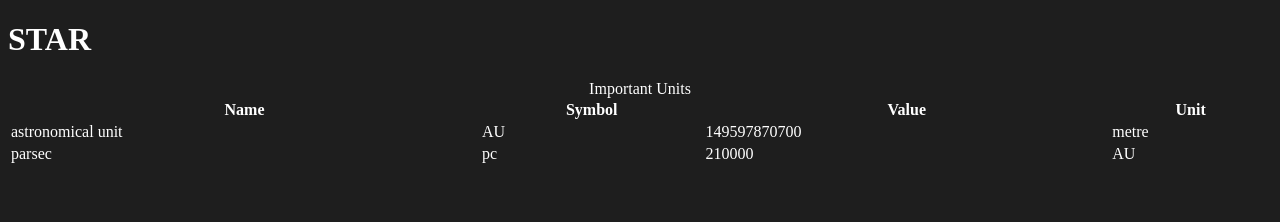
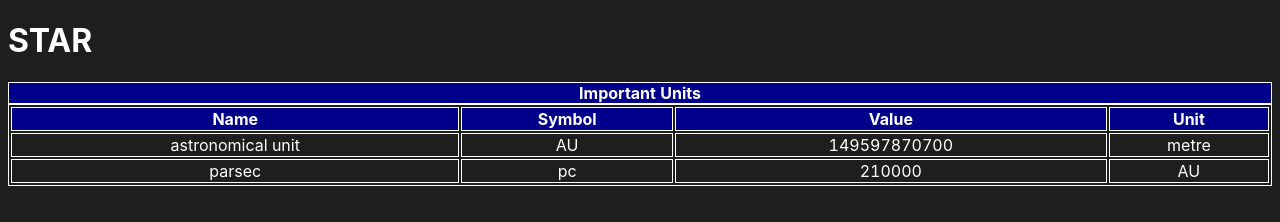
Before and after one commit to The2ndPrime/The2ndPrime.github.io, a plain HTML site: page index.html in a window 1280 px wide. Drawn offline with Linux system fonts and the light colour scheme.

Commit message:
Styles angepasst

```diff
--- a/style.css
+++ b/style.css
@@ -1,4 +1,22 @@
 body {
     background-color: rgba(0, 0, 0, 0.884);
     color: white;
+    font-variant-numeric: tabular-nums;
+    font-family: system, -apple-system, BlinkMacSystemFont, 'Open Sans', sans-serif;
 }
+
+table, th, td, caption {
+    border: 1px solid white;
+}
+
+
+
+th, td {
+    font-weight: normal;
+    text-align: center;
+}
+
+th, caption {
+    background-color: darkblue;
+    font-weight: 700;
+}
```
